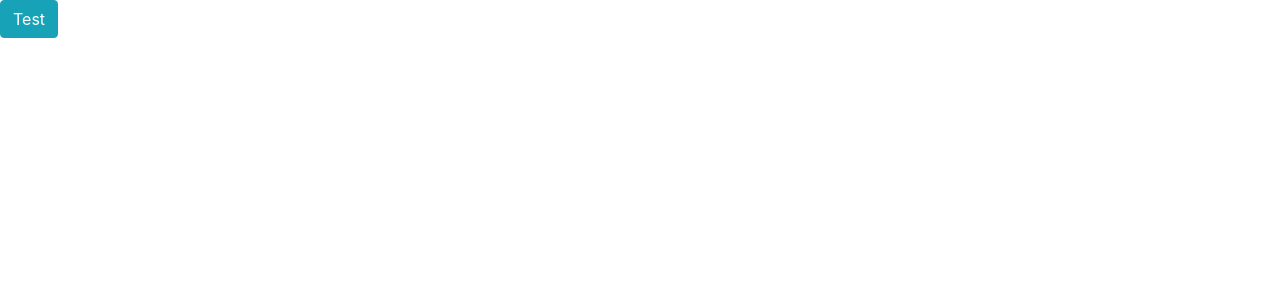
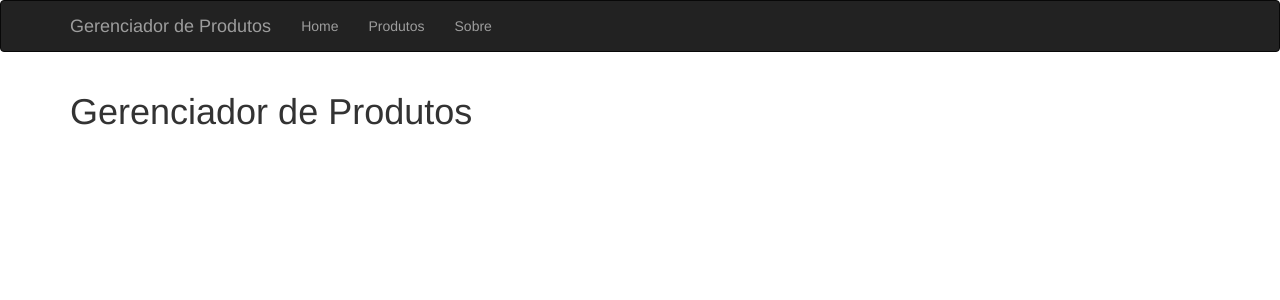
Before and after one commit to brunogcarneiro/devreactjs-produtos, a React (Create React App) app: page / in a window 1280 px wide. Shown: the top 300 px of the page. Built offline with nearby package versions, Linux system fonts and the light colour scheme.

Commit message:
Add navbar and body to general structure

```diff
--- a/public/index.html
+++ b/public/index.html
@@ -22,7 +22,7 @@
       work correctly both with client-side routing and a non-root public URL.
       Learn how to configure a non-root public URL by running `npm run build`.
     -->
-    <link href="https://stackpath.bootstrapcdn.com/bootstrap/4.3.1/css/bootstrap.min.css" rel="stylesheet" integrity="sha384-ggOyR0iXCbMQv3Xipma34MD+dH/1fQ784/j6cY/iJTQUOhcWr7x9JvoRxT2MZw1T" crossorigin="anonymous">
+    <link rel="stylesheet" href="https://maxcdn.bootstrapcdn.com/bootstrap/3.3.7/css/bootstrap.min.css" integrity="sha384-BVYiiSIFeK1dGmJRAkycuHAHRg32OmUcww7on3RYdg4Va+PmSTsz/K68vbdEjh4u" crossorigin="anonymous">
     <title>Gerenciador de Produtos</title>
   </head>
   <body>
--- a/src/App.js
+++ b/src/App.js
@@ -3,8 +3,24 @@ import React, { Component } from 'react'
 class App extends Component {
   render() {
     return (
-      <div className="App">
-        <button className='btn btn-info'>Test</button>
+      <div>
+        <nav className='navbar navbar-inverse'>
+          <div className='container'>
+            <div className='navbar-header'>
+              <a href='/' className='navbar-brand'>
+                Gerenciador de Produtos
+              </a>
+            </div>
+            <ul className='nav navbar-nav'>
+              <li><a href='/'>Home</a></li>
+              <li><a href='/'>Produtos</a></li>
+              <li><a href='/'>Sobre</a></li>
+            </ul>
+          </div>
+        </nav>
+        <div className='container'>
+          <h1>Gerenciador de Produtos</h1>
+        </div>
       </div>
     );
   }
```
